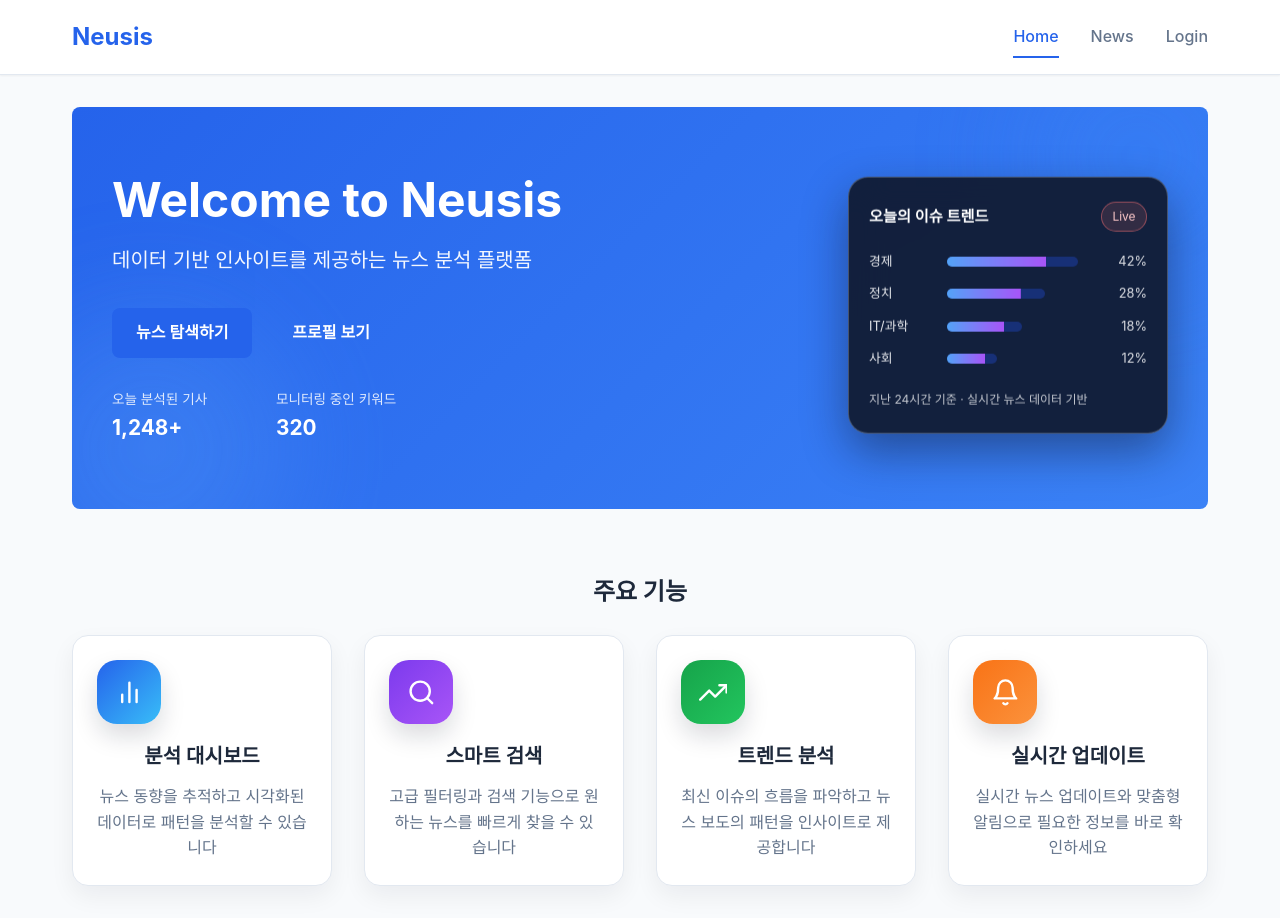
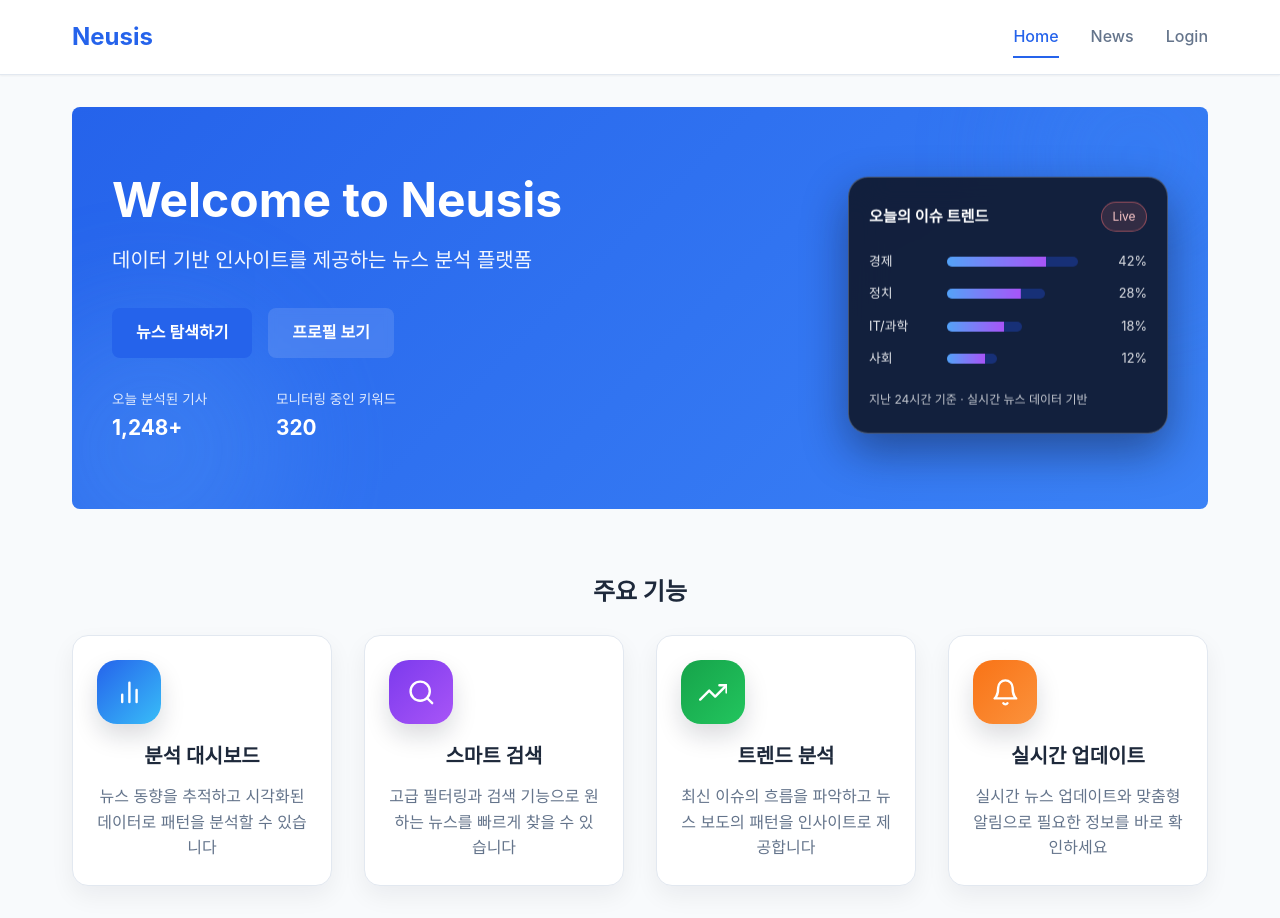
Before and after one commit to YeonwooNuf/Neusis-frontend, a React (Vite) app: page / in a window 1280 px wide. Built offline with nearby package versions, Linux system fonts and the light colour scheme; no server answers.

Commit message:
// 히어로섹션 버튼 스타일 통일
프로필 보기 버튼 배경색 분리

```diff
--- a/src/pages/HomePage.css
+++ b/src/pages/HomePage.css
@@ -227,15 +227,19 @@
   box-shadow: var(--shadow-lg);
 }
 
+/* SECONDARY — PRIMARY와 동일한 구조 + 색상만 다름 */
 .btn-secondary {
-  background-color: transparent;
+  background-color: rgba(255, 255, 255, 0.12); /* 배경 대비 증가 */
   color: white;
-  border: 2px solid white;
+  border: 2px solid rgba(255, 255, 255, 0.6);
+  backdrop-filter: blur(4px);
 }
 
 .btn-secondary:hover {
   background-color: white;
   color: var(--primary-color);
+  transform: translateY(-2px);
+  box-shadow: var(--shadow-lg);
 }
 
 /* =========================
```
